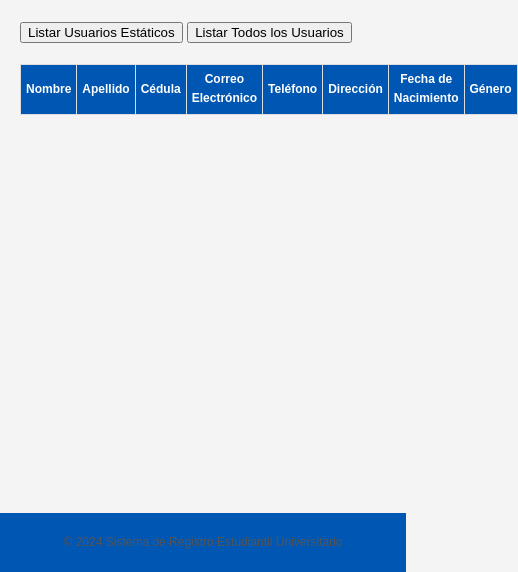
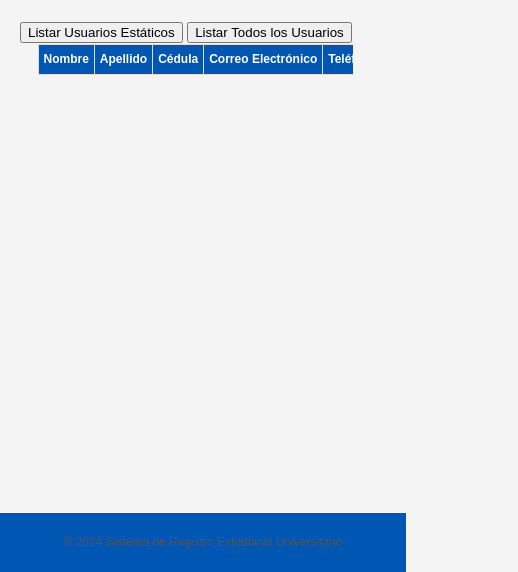
Before and after one commit to KilianCabarcas/Actividad-Corte2-Web1, a plain HTML site: page usuarios.html in a window 390 px wide. Shown: the part 272-844 px from the top of the page, 518 px wide, since content can reach past the window. Drawn offline with Linux system fonts and the light colour scheme.

Commit message:
responsive-fix

```diff
--- a/styles.css
+++ b/styles.css
@@ -89,11 +89,11 @@ form input[type="text"],
 form input[type="email"],
 form input[type="number"],
 form input[type="date"] {
-    width: 100%;
+    width: 95%;
     padding: 10px;
     margin-bottom: 20px;
     border: 1px solid #ddd;
-    border-radius: 4px;
+    border-radius: 10px;
 }
 
 form button {
@@ -139,6 +139,7 @@ table tbody tr:nth-child(even) {
 
     form, table {
         width: 90%;
+        margin: 0 auto; /* Centrar el formulario */
     }
 
     table th, table td {
@@ -150,6 +151,14 @@ table tbody tr:nth-child(even) {
         padding: 10px;
         font-size: 14px;
     }
+
+
+    table {
+        display: block;
+        overflow-x: auto;
+        white-space: nowrap;
+    }
+
 }
 
 @media (max-width: 480px) {
@@ -159,7 +168,8 @@ table tbody tr:nth-child(even) {
     }
 
     form, table {
-        width: 100%;
+        width: 90%;
+        margin: 0 auto; /* Centrar el formulario */
     }
 
     form label, form input, form button {
```
